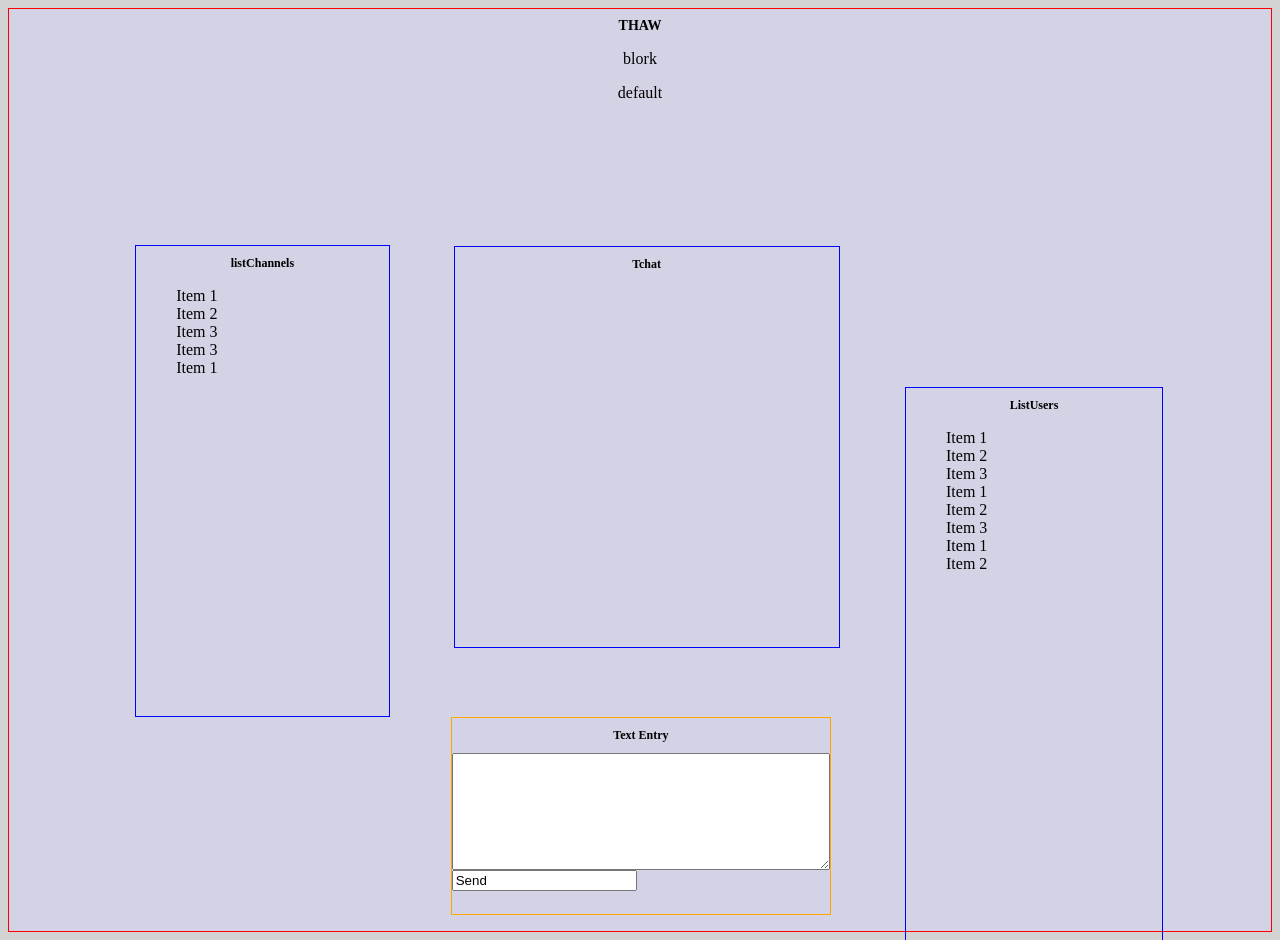
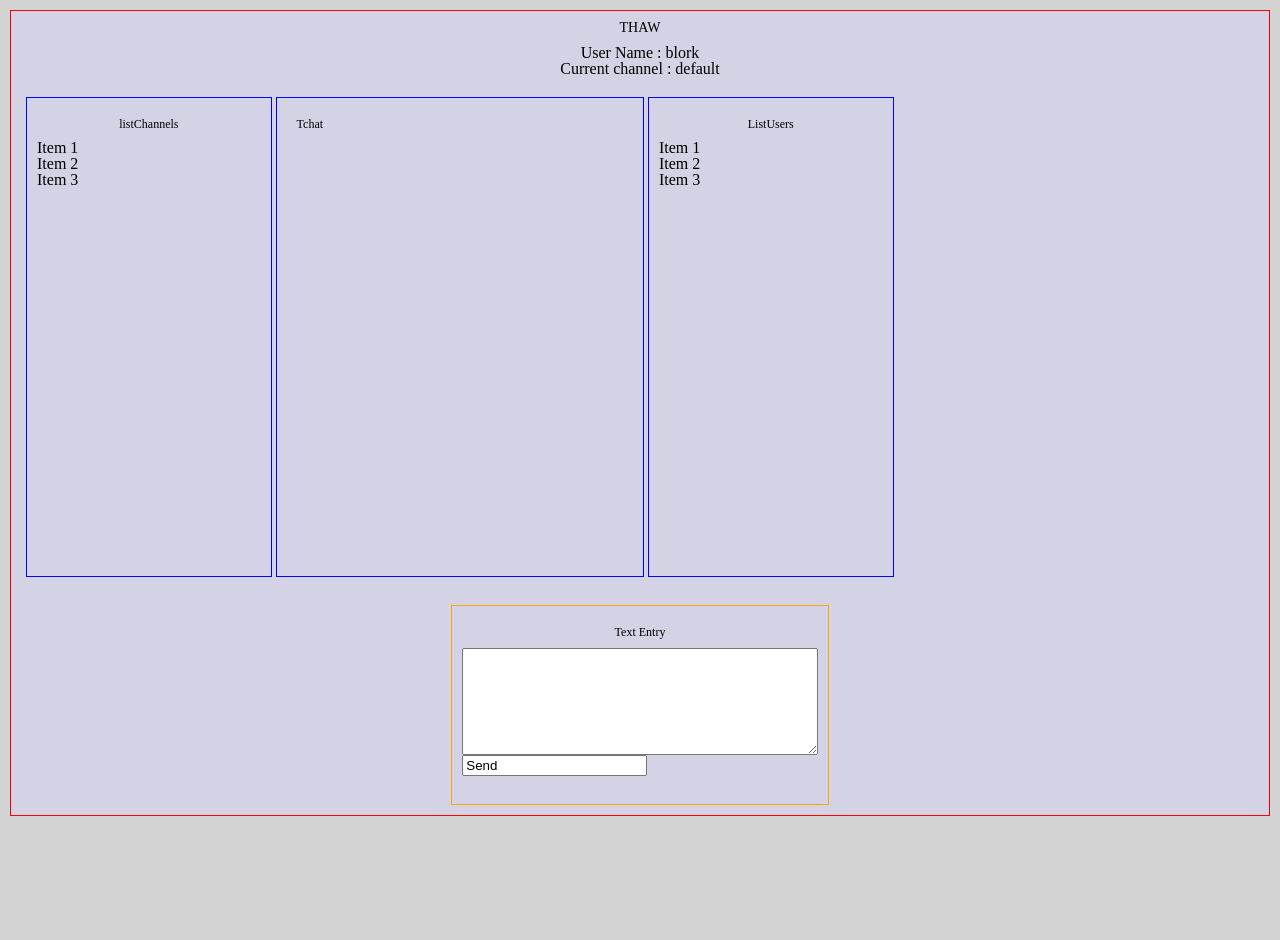
Before and after one commit to Lixinae/Thaw, a plain HTML site: page webroot/index.html in a window 1280 px wide. After the commit the page ends 826 px from the top, so only its background shows below. Drawn offline with Linux system fonts and the light colour scheme.

Commit message:
[UPD] index.html * Amelioration du code * Clarification des classes pour le css
[UPD] mycss.css
* Ajout de code pour nettoyer la page au début
* Alignement des cadres

```diff
--- a/webroot/index.html
+++ b/webroot/index.html
@@ -10,14 +10,14 @@
 <div class="background">
 	<h1>THAW</h1>
 	<div class="infoOnUser">
-		<p id="currentUser">
-			truc
+        <p> User Name :
+            <text id="currentUser"> BaseUserName</text>
 		</p>
-		<p id="currentChannel">
-			bidule
+        <p> Current channel :
+            <text id="currentChannel"> Default</text>
 		</p>
 	</div>
-
+    <div class="cadres">
         <!-- Todo : faire en sorte de recuperer la liste des channels-->
         <div class="listChannels">
             <h2>listChannels</h2>
@@ -26,8 +26,6 @@
                 <li>Item 1</li>
                 <li>Item 2</li>
                 <li>Item 3</li>
-            <li>Item 3</li>
-			<li>Item 1</li>
             </ul>
         </div>
 
@@ -46,12 +44,7 @@
             <p>[Connexion avec le serveur perdu ....]</p>
             -->
         </div>
-    <form class="textEntry" action="">
-		<h2>Text Entry</h2>
-		<textarea class="TextZone" id="TextZone">
-		</textarea>
-        <input name="button" id="button" value="Send" onclick="sendMessage()"/>
-    </form>
+
         <div class="listUsers">
             <h2>ListUsers </h2>
             <!-- Test pour affichage -->
@@ -59,27 +52,17 @@
                 <li>Item 1</li>
                 <li>Item 2</li>
                 <li>Item 3</li>
-			<li>Item 1</li>
-            <li>Item 2</li>
-            <li>Item 3</li>
-			<li>Item 1</li>
-            <li>Item 2</li>
             </ul>
         </div>
+	</div>
 
-    <!-- mis en commentaires pour plus de lisibilite
-        <ul id="maSuperList3" onclick="testAjax()">
-            <li>Item 4</li>
-            <li>Item 5</li>
-            <li>Item 6</li>
-        </ul>
+    <form class="textEntry" action="">
+		<h2>Text Entry</h2>
+		<textarea class="TextZone" id="TextZone">
+		</textarea>
+        <input name="button" id="button" value="Send" onclick="sendMessage()"/>
+    </form>
 
-        <ul id="maSuperList4" onclick="testAjax3()">
-            <li>Item 544</li>
-            <li>Item 545</li>
-            <li>Item 645</li>
-        </ul>
-        -->
 </div>
 </body>
 </html>
--- a/webroot/mycss.css
+++ b/webroot/mycss.css
@@ -1,3 +1,55 @@
+html, body, div, span, applet, object, iframe,
+h1, h2, h3, h4, h5, h6, p, blockquote, pre,
+a, abbr, acronym, address, big, cite, code,
+del, dfn, em, img, ins, kbd, q, s, samp,
+small, strike, strong, sub, sup, tt, var,
+b, u, i, center,
+dl, dt, dd, ol, ul, li,
+fieldset, form, label, legend,
+table, caption, tbody, tfoot, thead, tr, th, td,
+article, aside, canvas, details, embed,
+figure, figcaption, footer, header, hgroup,
+menu, nav, output, ruby, section, summary,
+time, mark, audio, video {
+	margin: 0;
+	padding: 0;
+	border: 0;
+	font-size: 100%;
+	font: inherit;
+	vertical-align: baseline;
+	-webkit-box-sizing: border-box;
+	-moz-box-sizing: border-box;
+	box-sizing: border-box;
+}
+/* HTML5 display-role reset for older browsers */
+article, aside, details, figcaption, figure,
+footer, header, hgroup, menu, nav, section {
+	display: block;
+}
+body {
+	line-height: 1;
+}
+ol, ul {
+	list-style: none;
+}
+blockquote, q {
+	quotes: none;
+}
+blockquote:before, blockquote:after,
+q:before, q:after {
+	content: '';
+	content: none;
+}
+table {
+	border-collapse: collapse;
+	border-spacing: 0;
+}
+
+/* */
+/* */
+/* */
+
+
 body{
 	background-color:#D3D3D3;
 }
@@ -6,26 +58,39 @@ h1{
 	font-family: "Times New Roman";
 	font-size: 14;
 	text-align: center;
+	margin:10px;
 }
 
 h2{
 	font-family: "Times New Roman";
 	font-size: 12;
 	text-align: center;
+	margin:10px;
 }
 
 .background{
 	border: red thin solid;/*Seulement pour test inclusion, à virer par la suite*/
 	background-color:#D3D3E5;
+	margin:10px;
+}
+
+.infoOnUser{
+    text-align: center;
+}
+
+.cadres {
+	margin:0 auto;
+	padding:15px;
+	margin: 5px auto;
 }
 
 .listChannels{
 	display: inline-block;
 	border: blue thin solid;
-	margin-left: 10%;
-	margin-top: 10%;
+	margin: 0 auto;
 	width:20%;
-	height:60%;/*Si on met a plus que 60%, on va voir le Text Entry descendre encore plus bas*/
+	padding:10px;
+	height:60%;
 	overflow:auto;/*Fait apparaitre scrollbar lorsque limite de taille atteinte*/
 }
 
@@ -38,26 +103,38 @@ h2{
 }
 
 
+
 .tchat{
+	display: inline-flex;
+	border: blue thin solid;
+	width:30%;
+	padding:10px;
+	height:60%;
+	overflow:auto;
+	vertical-align: top;
+	overflow:auto;/*Fait apparaitre scrollbar lorsque limite de taille atteinte*/
+	margin: 0 auto;
+}
+
+.listUsers{
 	display: inline-block;
+	position:relative;
+	border: blue thin solid;
+	width:20%;
+	padding:10px;
+	height:60%;
 	overflow:auto;/*Fait apparaitre scrollbar lorsque limite de taille atteinte*/
-	position:absolute;
-	border: blue thin solid;
-	margin-left: 5%;
-	margin-top:10%;
-	width:30%;
-	height:50%;
-	overflow:auto;
-
 }
 
 .textEntry{
 /*La position est en relative par defaut donc pas de precision
 a donner a ce niveau la. Ne pas metttre la position en absolute*/
 	border: orange thin solid;
-	margin-left: 35%;
+	margin:10 auto;
 	width:30%;
+	max-width:30%;
 	height:25%;
+	padding:10px;
 	overflow:auto;/*Fait apparaitre scrollbar lorsque limite de taille atteinte*/
 }
 
@@ -66,22 +143,9 @@ textarea#TextZone{
 	height:60%;
 }
 
-.listUsers{
-	display: inline-block;
-	position:absolute;
-	border: blue thin solid;
-	margin-left: 70%;
-	margin-top:-42.5%;/*Valeur negative permet de mieux rehausser le cadre.La virgule se fait avec un . */
-	/*Plus le nombre est petit, plus le cadre remontera (en considerant -42 < -41 par exemple)*/
-	/*top:23.5%;garder pour dire mais cette valeur n'est vraiment par adapte pour la majorite des cas*/
-	width:20%;
-	height:80%;
-	overflow:auto;/*Fait apparaitre scrollbar lorsque limite de taille atteinte*/
-}
 
-.infoOnUser{
-    text-align: center;
-}
+
+
 
 #usersOnChan{
 	list-style:none;
```
Lines whose indentation alone changed are shown as unchanged.
